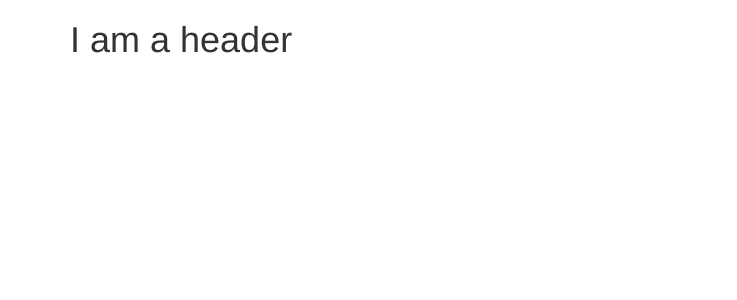
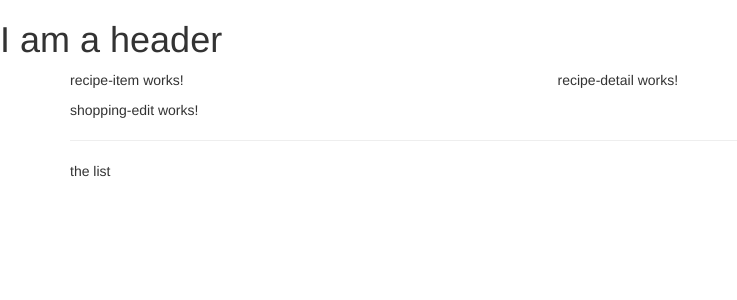
Before and after one commit to CristianLluis/angular-practice, an Angular app: page / in a window 1280 px wide. Shown: the top 300 px of the page, without its empty margins (0-737 px from the left). Built offline with nearby package versions, Linux system fonts and the light colour scheme.

Commit message:
adds overall components structure

```diff
--- a/src/app/app.component.html
+++ b/src/app/app.component.html
@@ -1,7 +1,9 @@
+<app-header></app-header>
 <div class="container">
   <div class="row">
     <div class="col-xs-12">
-      <app-header></app-header>
+      <app-recipes></app-recipes>
+      <app-shopping-list></app-shopping-list>
     </div>
   </div>
 </div>
--- a/src/app/recipes/recipe-list/recipe-list.component.html
+++ b/src/app/recipes/recipe-list/recipe-list.component.html
@@ -1 +1 @@
-<p>recipe-list works!</p>
+<app-recipe-item></app-recipe-item>
--- a/src/app/recipes/recipes.component.html
+++ b/src/app/recipes/recipes.component.html
@@ -1 +1,8 @@
-<p>recipes works!</p>
+<div class="row">
+  <div class="col-md-5">
+    <app-recipe-list></app-recipe-list>
+  </div>
+  <div class="col-md-7">
+    <app-recipe-detail></app-recipe-detail>
+  </div>
+</div>
--- a/src/app/shopping-list/shopping-list.component.html
+++ b/src/app/shopping-list/shopping-list.component.html
@@ -1 +1,9 @@
-<p>shopping-list works!</p>
+<div class="row">
+  <div class="col-xs-10">
+    <app-shopping-edit>
+
+    </app-shopping-edit>
+    <hr>
+    <p>the list</p>
+  </div>
+</div>
```
